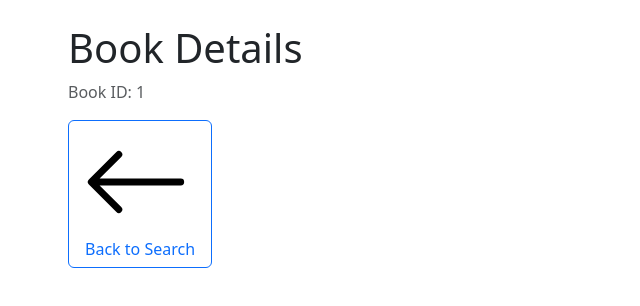
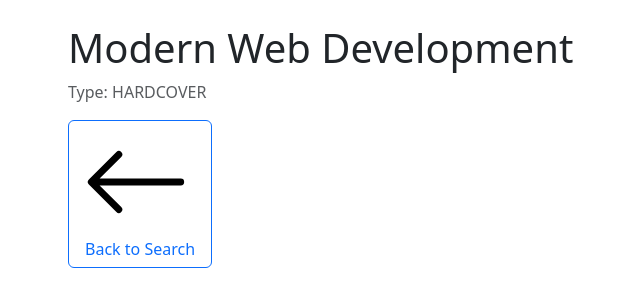
Before and after one commit to inesoetling/SPA-mit-React-Next-GraphQL, a Next.js app in the folder frontend/: page /search/1 in a window 1280 px wide. Shown: the top 306 px of the page, without its empty margins (14-654 px from the left). Built offline with nearby package versions, Linux system fonts and the light colour scheme.

Commit message:
feat(search): Dummy-Daten und Not-Found-State für Detailseite

```diff
--- a/frontend/src/app/search/[id]/page.tsx
+++ b/frontend/src/app/search/[id]/page.tsx
@@ -5,15 +5,46 @@ import { useParams } from 'next/navigation';
 import { Button, Container } from 'react-bootstrap';
 import { ArrowLeft } from 'react-bootstrap-icons';
 
+type BookType = 'HARDCOVER' | 'PAPERBACK' | 'EPUB';
+
+type Book = {
+  id: string;
+  title: string;
+  bookType: BookType;
+};
+
+const DUMMY_BOOKS: Book[] = [
+  { id: '1', title: 'Modern Web Development', bookType: 'HARDCOVER' },
+  { id: '2', title: 'React Patterns and Best Practices', bookType: 'EPUB' },
+  { id: '3', title: 'GraphQL in Action', bookType: 'PAPERBACK' },
+];
+
 export default function BookDetailsPage() {
   const params = useParams<{ id: string }>();
   const bookId = params.id;
 
+  const book = DUMMY_BOOKS.find((b) => b.id === bookId);
+
+  if (!book) {
+    return (
+      <Container className="py-4">
+        <h1>Book not found</h1>
+        <p className="text-muted">No book exists for ID: {bookId}</p>
+
+        <Link href="/search" className="text-decoration-none">
+          <Button variant="outline-primary">
+            <ArrowLeft className="me-2" />
+            Back to Search
+          </Button>
+        </Link>
+      </Container>
+    );
+  }
+
   return (
     <Container className="py-4">
-      <h1>Book Details</h1>
-
-      <p className="text-muted">Book ID: {bookId}</p>
+      <h1>{book.title}</h1>
+      <p className="text-muted">Type: {book.bookType}</p>
 
       <Link href="/search" className="text-decoration-none">
         <Button variant="outline-primary">
```
